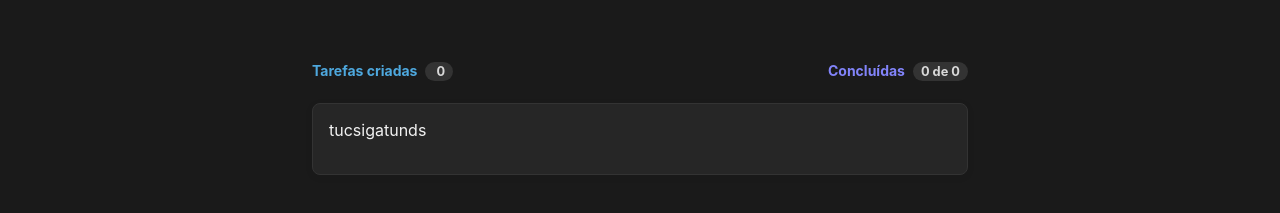
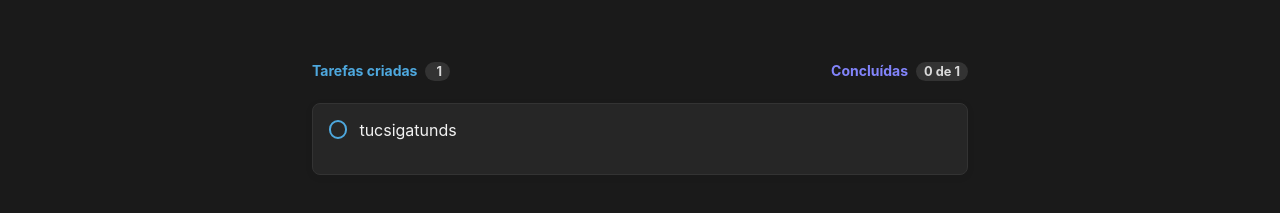
Before and after one commit to raferdev/to_do, a React app: page / in a window 1280 px wide. Shown: the part 229-442 px from the top of the page. Built offline with nearby package versions, Linux system fonts and the light colour scheme; the HTML template or start-up script is replaced by a standard one.

Commit message:
feat: tasks function

```diff
--- a/src/App.tsx
+++ b/src/App.tsx
@@ -6,12 +6,20 @@ import { Tasks } from "./components/Tasks.js";
 import { useState } from "react";
 
 function App() {
-  const [tasks, setTasks] = useState(["tucsigatunds"])
+  const [tasks, setTasks] = useState([{task:"tucsigatunds", finished:false}]);
+  let completes = 0;
+
+  tasks.forEach(task=>{
+    if(task.finished) {
+      completes++
+    };
+
+  })
   return (
     <div className={styles.app}>
       <Header />
       <TaskInput setTasks={setTasks}/>
-      <Tasks tasks={tasks}/>
+      <Tasks tasks={tasks} setTasks={setTasks} completes={completes}/>
       <div className={styles.body}></div>
     </div>
   );
--- /dev/null
+++ b/src/components/Task.module.css
@@ -0,0 +1,94 @@
+.taskUnchecked {
+  width: 41rem;
+  height: 4.5rem;
+  display: flex;
+  flex-direction: row;
+  align-items: flex-start;
+  padding: 16px;
+  gap: 12px;
+  background: var(--gray-500);
+  border: 1px solid var(--gray-400);
+  box-shadow: 0px 2px 8px rgba(0, 0, 0, 0.06);
+  border-radius: 8px;
+  color: var(--gray-100);
+}
+
+.taskUnchecked + .taskUnchecked,
+.taskChecked + .taskChecked,
+.taskChecked + .taskUnchecked,
+.taskUnchecked + .taskChecked {
+  margin-top: 12px;
+}
+
+.taskChecked {
+  width: 41rem;
+  height: 4.5rem;
+  display: flex;
+  flex-direction: row;
+  align-items: flex-start;
+  padding: 16px;
+  gap: 12px;
+  background: var(--gray-500);
+  box-shadow: 0px 2px 8px rgba(0, 0, 0, 0.06);
+  border-radius: 8px;
+  color: var(--gray-100);
+}
+
+.taskChecked p {
+  text-decoration: line-through;
+  color: var(--gray-300);
+}
+
+.taskChecked + .taskChecked {
+  margin-top: 12px;
+}
+
+.inputChecked {
+  display: none;
+}
+
+.inputUncheked {
+  display: none;
+}
+
+.inputUncheked + label {
+  display: block;
+  width: 1.15rem;
+  height: 1.15rem;
+  border: 2px solid var(--blue-basic);
+  border-radius: 50%;
+}
+.inputUncheked + label:hover {
+  display: block;
+  width: 1.15rem;
+  height: 1.15rem;
+  border: 2px solid var(--blue-basic);
+  border-radius: 50%;
+  background-color: var(--blue-dark);
+}
+
+.inputChecked + label::before {
+  display: block;
+  line-height: 1rem;
+  text-align: center;
+  content: "L";
+  text-decoration: none;
+  font-size: 0.7rem;
+  transform: scaleX(-1) rotate(-45deg);
+}
+.inputChecked + label {
+  display: block;
+  width: 1.15rem;
+  text-decoration: none;
+  height: 1.15rem;
+  border-radius: 50%;
+  background-color: var(--purple-dark);
+}
+.inputChecked + label:hover {
+  display: block;
+  width: 1.15rem;
+  height: 1.15rem;
+  border-radius: 50%;
+  text-decoration: none;
+  background-color: var(--purple-basic);
+}
--- /dev/null
+++ b/src/components/Task.tsx
@@ -0,0 +1,49 @@
+import { SetStateAction, useState } from "react";
+import styles from "./Task.module.css";
+
+export function Task({ task, finished, setTasks }: TaskProps) {
+  function handlerCheckInput() {
+    setTasks((state) => {
+      return state.map((oldTask) => {
+        if (oldTask.task === task) {
+          let newTask = {
+            task: oldTask.task,
+            finished: !oldTask.finished,
+          };
+          return newTask;
+        }
+        return oldTask;
+      });
+    });
+  }
+
+  return (
+    <div
+      className={finished ? styles.taskChecked : styles.taskUnchecked}
+      key={task}
+    >
+      <div className={styles.checkboxWrapper}>
+        <input
+          onClick={handlerCheckInput}
+          className={finished ? styles.inputChecked : styles.inputUncheked}
+          name={`checkbox_${task}`}
+          id={`checkbox_${task}`}
+          type="checkbox"
+          checked={finished}
+        />
+        <label htmlFor={`checkbox_${task}`}></label>
+      </div>
+      <p>{task}</p>
+    </div>
+  );
+}
+interface TaskInput {
+  task: string;
+  finished: boolean;
+}
+
+interface TaskProps {
+  task: string;
+  finished: boolean;
+  setTasks: (value: SetStateAction<TaskInput[]>) => void;
+}
--- a/src/components/TaskInput.tsx
+++ b/src/components/TaskInput.tsx
@@ -10,7 +10,7 @@ export function TaskInput({ setTasks }: TaskInputProps) {
     setTask(event.target.value);
   }
 
-  function handleButtonNewTask(task: string) {
+  function handleButtonNewTask(task: Task) {
     setTasks((tasks) => {
       return [...tasks, task];
     });
@@ -28,7 +28,10 @@ export function TaskInput({ setTasks }: TaskInputProps) {
       />
       <button
         className={styles.createButton}
-        onMouseDown={() => handleButtonNewTask(task)}
+        onMouseDown={() => handleButtonNewTask({
+          task,
+          finished:false
+        })}
       >
         Create <img src={plusSvgIcon} />
       </button>
@@ -36,6 +39,11 @@ export function TaskInput({ setTasks }: TaskInputProps) {
   );
 }
 
+interface Task {
+  task: string;
+  finished: boolean;
+};
+
 interface TaskInputProps {
-  setTasks: (value: SetStateAction<string[]>) => void;
-}
+  setTasks: (value: SetStateAction<Task[]>) => void;
+};
--- a/src/components/Tasks.module.css
+++ b/src/components/Tasks.module.css
@@ -33,18 +33,3 @@
   font-size: 0.8rem;
   margin-left: 0.5rem;
 }
-
-.task {
-  width: 41rem;
-  height: 4.5rem;
-  display: flex;
-  flex-direction: row;
-  align-items: flex-start;
-  padding: 16px;
-  gap: 12px;
-  background: var(--gray-500);
-  border: 1px solid var(--gray-400);
-  box-shadow: 0px 2px 8px rgba(0, 0, 0, 0.06);
-  border-radius: 8px;
-  color: var(--gray-100);
-}
--- a/src/components/Tasks.tsx
+++ b/src/components/Tasks.tsx
@@ -1,31 +1,35 @@
-import { useState } from "react";
+import { SetStateAction, useState } from "react";
 import styles from "./Tasks.module.css";
+import { Task } from "./Task.js";
 
-export function Tasks({ tasks }: TasksProps) {
- const [completes, setCompletes] = useState(0);
-
-
+export function Tasks({ tasks, setTasks, completes }: TasksProps) {
   return (
     <main className={styles.tasks}>
       <header>
         <h2>
-          Tarefas criadas<span> {tasks.length - 1} </span>
+          Tarefas criadas<span> {tasks.length} </span>
         </h2>
         <h3>
-          Concluídas<span>{completes} de {tasks.length - 1} </span>
+          Concluídas
+          <span>
+            {completes} de {tasks.length}{" "}
+          </span>
         </h3>
       </header>
       {tasks.map((task) => {
-        return (
-          <div className={styles.task} key={task}>
-            {task}
-          </div>
-        );
+        return <Task task={task.task} finished={task.finished} setTasks={setTasks} key={task.task} />;
       })}
     </main>
   );
 }
 
+interface TaskInput {
+  task: string;
+  finished: boolean;
+};
+
 interface TasksProps {
-  tasks: string[];
-}
+  tasks: TaskInput[];
+  setTasks: (value: SetStateAction<TaskInput[]>) => void;
+  completes:number;
+};
```
